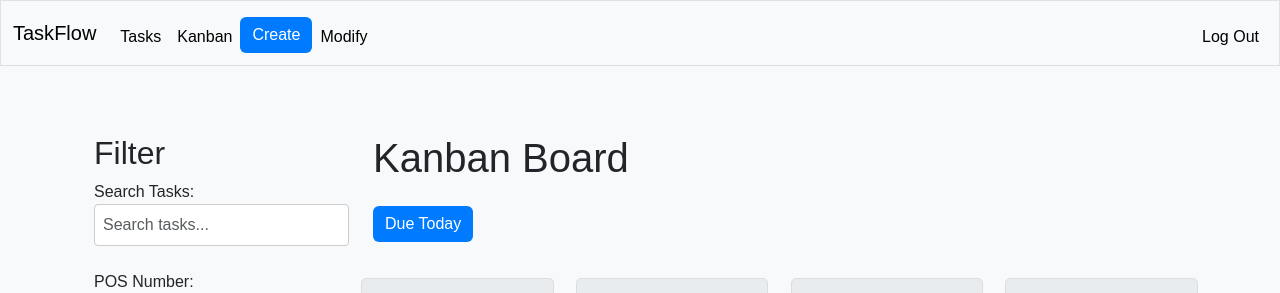
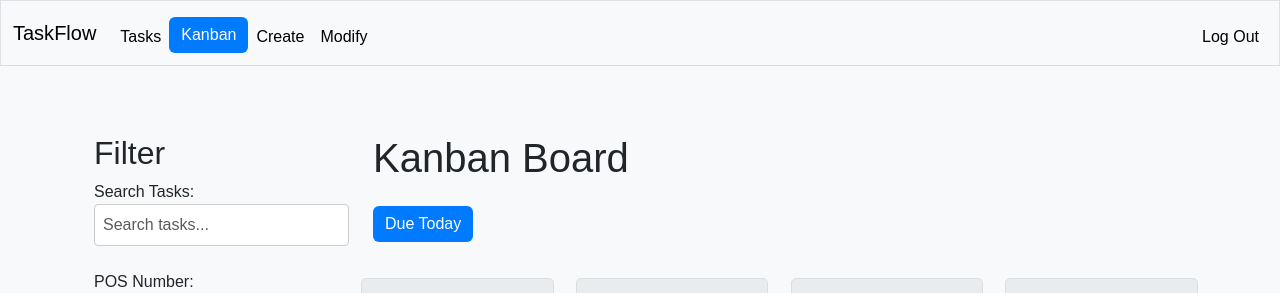
Before and after one commit to 107F/taskflow, a Flask app: page /kanban in a window 1280 px wide. Shown: the top 293 px of the page. Run offline with Flask 3, Linux system fonts and the light colour scheme; the visitor is signed in with stand-in values (Sample User, id 1); data comes from the database, SQL or seed files in the repository; both versions use the stored data as it was after the commit; some libraries are stand-ins or nearby versions.

Commit message:
main route changed to kanban

```diff
--- a/core/app.py
+++ b/core/app.py
@@ -55,8 +55,8 @@ SessionLocal = sessionmaker(bind=engine)
 @app.route("/")
 @login_required
 def index():
-    """Redirect to the tasks page as the homepage."""
-    return redirect("/tasks")
+    """Redirect to the kanban page as the homepage."""
+    return redirect("/kanban")
 
 @app.route("/register", methods=["GET", "POST"])
 def register():
@@ -124,7 +124,7 @@ def login():
         # Remember which user has logged in
         session["user_id"] = rows[0][0]
         flash("Logged in successfully!")
-        return redirect("/tasks")
+        return redirect("/kanban")
     else:
         return render_template("login.html")
 
--- a/core/templates/layout.html
+++ b/core/templates/layout.html
@@ -29,11 +29,11 @@
                 {% if session["user_id"] %}
                     <ul class="navbar-nav me-auto mt-2">
                         <li class="nav-item"><a class="nav-link" href="/tasks">Tasks</a></li>
-                        <li class="nav-item"><a class="nav-link" href="/kanban">Kanban</a></li>
                         <li class="nav-item">
-                            <!-- Use Bootstrap button classes for consistency -->
-                            <a class="btn btn-primary" href="/create">Create</a>
+                            <!-- Switched to button style for Kanban link -->
+                            <a class="btn btn-primary" href="/kanban">Kanban</a>
                         </li>
+                        <li class="nav-item"><a class="nav-link" href="/create">Create</a></li>
                         <li class="nav-item"><a class="nav-link" href="/modify">Modify</a></li>
                     </ul>
                     <ul class="navbar-nav ms-auto mt-2">
```
Also changed, not shown: core/taskflow.db, 3 other files.
